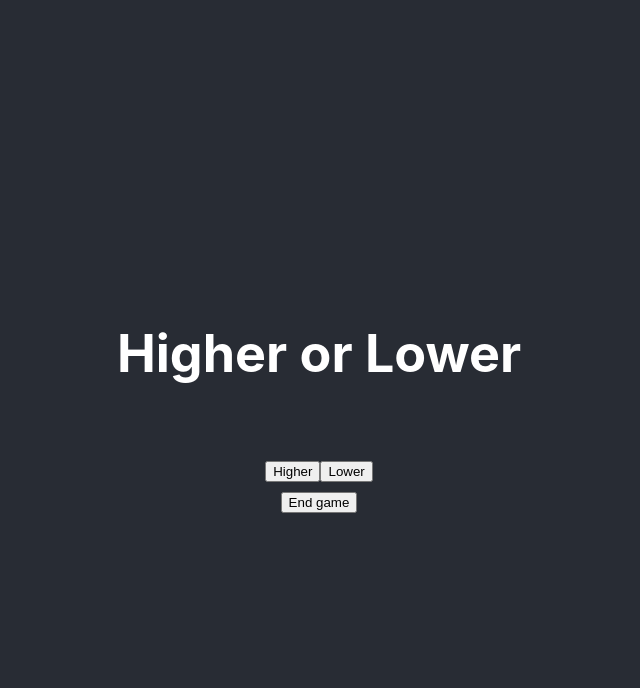
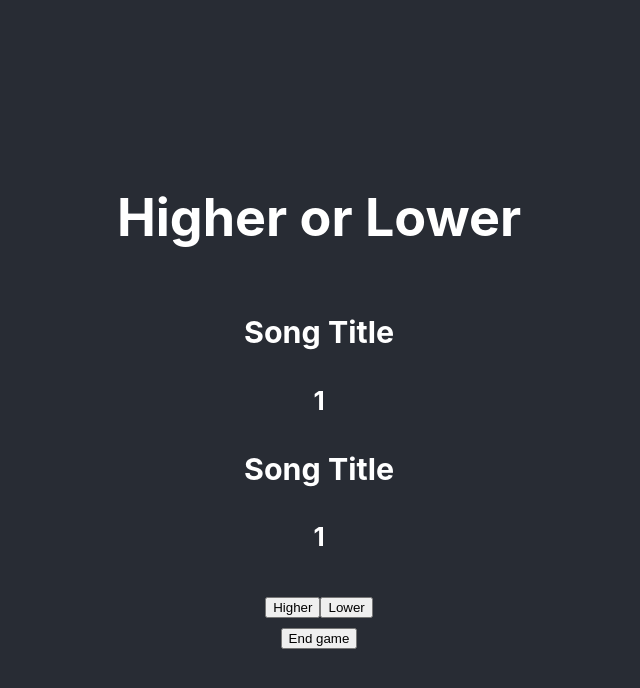
Before and after one commit to WendyLiDev/SpotifyHigherLower, a React (Create React App) app in the folder frontend/: page / in a window 1280 px wide. Both pictures are taken after a click on the button "Start". Shown: the top 688 px of the page, without its empty margins (321-961 px from the left). Built offline with nearby package versions, Linux system fonts and the light colour scheme; no server answers.

Commit message:
Integrated typescript and set default values for tracks

```diff
--- a/frontend/package.json
+++ b/frontend/package.json
@@ -6,10 +6,15 @@
     "@testing-library/jest-dom": "^5.17.0",
     "@testing-library/react": "^13.4.0",
     "@testing-library/user-event": "^13.5.0",
+    "@types/jest": "^29.5.12",
+    "@types/node": "^20.14.0",
+    "@types/react": "^18.3.3",
+    "@types/react-dom": "^18.3.0",
     "axios": "^1.7.2",
     "react": "^18.3.1",
     "react-dom": "^18.3.1",
     "react-scripts": "5.0.1",
+    "typescript": "^5.4.5",
     "web-vitals": "^2.1.4"
   },
   "scripts": {
--- a/frontend/src/App.js
+++ b/frontend/src/App.tsx
@@ -2,7 +2,12 @@ import './App.css';
 import axios from 'axios';
 import React, { useState } from 'react';
 
-function StartButton({onStart}) {
+type Track = {
+  name: string;
+  id: number;
+};
+
+function StartButton({onStart}:any) {
   return (
     <button id="startGame" onClick={onStart}>
       Start
@@ -10,14 +15,22 @@ function StartButton({onStart}) {
   );
 };
 
-function Game({onEnd, firstSong, secondSong}) {
+interface GameProps {
+  onEnd: () => void,
+  firstSong: Track,
+  secondSong: Track
+};
+
+const Game:React.FC<GameProps> = ({onEnd, firstSong, secondSong}) => {
   return (
-    <div id="game" display="none" visibility="hidden">
+    <div id="game">
       <div>
-        <h3>{firstSong}</h3>
+        <h3>{firstSong.name}</h3>
+        <h4>{firstSong.id}</h4>
       </div>
       <div>
-        <h3>{secondSong}</h3>
+        <h3>{secondSong.name}</h3>
+        <h4>{secondSong.id}</h4>
         <button id="higherButton">Higher</button>
         <button id="lowerButton">Lower</button>
       </div>
@@ -27,26 +40,40 @@ function Game({onEnd, firstSong, secondSong}) {
 };
 
 function App() {
+  const sampleTrack: Track = {
+    id: 1,
+    name: 'Song Title'
+  };
+
   const [showStartButton, setShowStartButton] = React.useState(true);
   const [showGame, setShowGame] = React.useState(false);
-  const [firstSong, setFirstSong] = React.useState('');
-  const [secondSong, setSecondSong] = React.useState('');
+  const [firstSong, setFirstSong] = useState<Track>(sampleTrack);
+  const [secondSong, setSecondSong] = useState<Track>(sampleTrack);
 
-  const handleStart = async () => {
+
+  const handleStart: () => void = async () => {
     setShowGame(true);
     setShowStartButton(false);
 
     try {
       console.log("handling starting the game");
       const { data } = await axios.get(`${process.env.REACT_APP_BACKEND_URL}/startGame`);
-      setFirstSong(data[0].track.name);
-      setSecondSong(data[1].track.name);
+      const song1: Track = {
+        name: data[0].track.name,
+        id: data[0].track.id
+      };
+      const song2: Track = {
+        name: data[1].track.name,
+        id: data[1].track.id
+      }
+      setFirstSong(song1);
+      setSecondSong(song2);
     } catch (error) {
       console.error('Error getting first two songs:', error);
     }
   };
 
-  const handleEnd = () => {
+  const handleEnd: () => void = () => {
     setShowGame(false);
     setShowStartButton(true);
   }
```
Also changed, not shown: frontend/tsconfig.json (added, +20 -0 lines), 1 other file (tests, documents, lock files or other folders).
